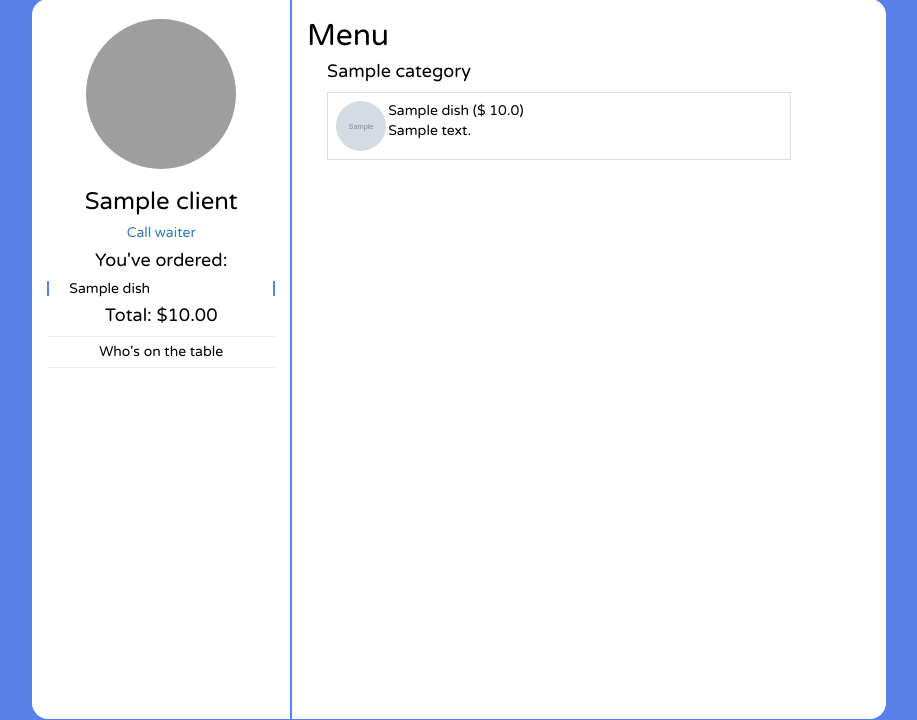
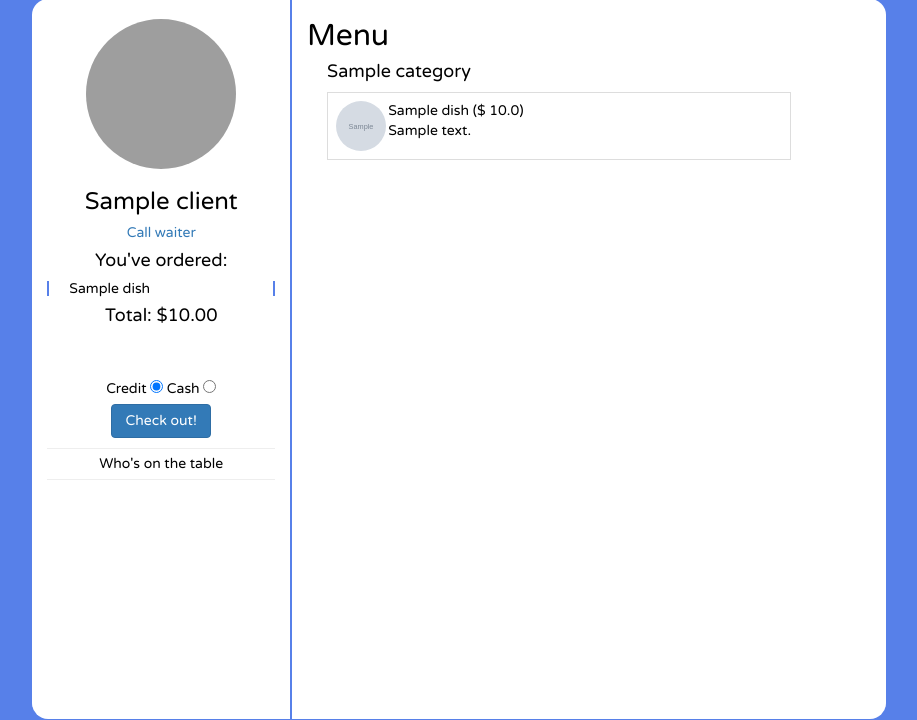
Before and after one commit to raphaelzin/EasyOrder, a Rails app: page /tables/home in a window 1280 px wide. Shown: the part 56-776 px from the top of the page, without its empty margins (181-1098 px from the left). Run offline with Rails 7, Linux system fonts and the light colour scheme; the visitor is signed in with stand-in values (Sample User, id 1); data comes from the database, SQL or seed files in the repository; tables that the repository leaves empty hold one stand-in row (values such as "Sample post"); grey boxes marked "Sample" are stand-in pictures; data that the repository does not hold is empty; style sheets or scripts are compiled from the project's sources; parts of the project's set-up code (start-up, migrations or seed data) failed here and were passed over; some libraries are stand-ins or nearby versions; grey boxes are pictures that could not be loaded.

Commit message:
Check out option added

```diff
--- a/app/assets/stylesheets/application.css
+++ b/app/assets/stylesheets/application.css
@@ -24,6 +24,11 @@ body
 	font-family: 'Varela Round', sans-serif;
 	color: #000;
 	/*overflow: hidden;*/
+}
+
+.checkOutBtn
+{
+	width: 100px;
 }
 
 .dishPicture
--- a/app/controllers/tables_controller.rb
+++ b/app/controllers/tables_controller.rb
@@ -1,6 +1,8 @@
 class TablesController < ApplicationController
   def welcome
-    # reset_session
+    if current_client.present? and current_table.present?
+      redirect_to tables_home_path
+    end
   end
 
   def redirect_to_table
@@ -26,7 +28,6 @@ class TablesController < ApplicationController
 
   def home
   	@new = Client.new
-
     if not current_table.present?
       session[:table_id] = params[:id]
     end
@@ -80,7 +81,7 @@ class TablesController < ApplicationController
 
       c.dishes = []
       c.done = false
-      flash[:error] = "Order total = #{@order.bill_value} in #{@order.dishes.count}"
+      flash[:success] = "Table finished"
     end
     if done
 
--- a/app/views/layouts/application.html.erb
+++ b/app/views/layouts/application.html.erb
@@ -33,6 +33,11 @@
       </div>
     <%end%>
 
+    <% current_admin.inspect %>
+    <% current_client.inspect %>
+    <% current_waiter.inspect %>
+    <% current_table.inspect %>
+
     <%= yield %>
 
     <!-- Flash -->
@@ -57,9 +62,6 @@
     </script>
     <!-- Flash End -->
     <br>
-    <% current_admin.inspect %>
-  	<% current_client.inspect %>
-    <% current_waiter.inspect %>
-    <% current_table.inspect %>
+
   </body>
 </html>
--- a/app/views/tables/home.html.erb
+++ b/app/views/tables/home.html.erb
@@ -1,3 +1,4 @@
+
 <div id="container" class="col-lg-8 col-lg-offset-2 col-md-10 col-md-offset-1 tableHome">
 
 <div class="col-lg-4 col-md-4" id="profile">
@@ -14,6 +15,7 @@
 
 	<h5><%=link_to "Call waiter", toggle_request_table_path(current_client.table,table_id: current_client.table), user: 2, method: :post %></h5>
 	<%end%>
+
 	<!-- Request Waiter End -->
 
 	<!-- Orders -->
@@ -30,7 +32,19 @@
 		<h4>Aren't you hungry?</h4>
 	<% end %>
 	<!-- Orders End -->
+	<!-- Check out -->
+	<br><br>
+	<div>
+	<%= form_tag toggle_check_out_table_client_path(current_table,current_client) do %>
 
+			Credit <%= radio_button_tag(:payment_method, "Credit", true,:item_wrapper_class => 'inline') %>
+
+			Cash <%= radio_button_tag(:payment_method, "Cash",:item_wrapper_class => 'inline') %><br>
+
+			<%= submit_tag 'Check out!', :class => 'btn btn-primary checkOutBtn'%>
+	<% end %>
+	</div>
+	<!-- Check out END -->
 	<% else %>
 		<%= form_for([current_table,@new]) do |f| %>
 			<%= f.label :name %><br>
--- a/app/views/tables/welcome.html.erb
+++ b/app/views/tables/welcome.html.erb
@@ -2,9 +2,6 @@
 	<img src="http://homologacao.digitalmenu.com.br/files/07192015112137logo.png" id="restaurant-logo">
 	<% if current_client.present? %>
 	<%=form_tag(tables_redirect_to_table_path) do %>
-
-
-
 		Enter Table Code:
 	    <%= text_field_tag :code,"", maxlength: 15, class: "form-control", placeholder: "Ask the waiter for your code" %><br>
 	    <%= submit_tag 'Go to table', class: "form-control btn-primary" %>
--- a/app/views/waiters/tables.html.erb
+++ b/app/views/waiters/tables.html.erb
@@ -18,7 +18,9 @@
         			{ confirm: 'Is this client not done?' }, :class => 'pull-right'){}%>
 
 					<br>
-					($<%= number_with_precision(c.bill_value, :precision => 2) %>)<br>
+					($<%= number_with_precision(c.bill_value, :precision => 2) %>)
+					<span class="pull-right">Paying with <%= c.payment_method %></span>
+					<br>
 					<% link_to "Delete client", table_client_path(t,c), method: :delete %>
 
 					<div class="tableOrders">
@@ -50,7 +52,7 @@
 				</a>
 			<% end %>
 
-			<%= link_to "Finish table", finish_table_table_path(t.waiter,table_id: t.id), method: :post, data: { confirm: 'Do you really want to Finish this table?' }%>
+			<%= link_to_if((t.clients.count != 0), 'Finish table', finish_table_table_path(t.waiter,table_id: t.id), method: :post, data: { confirm: 'Do you really want to Finish this table?' }){}%>
 
 		</div> <!-- Tables -->
 	<%end%>
--- a/config/routes.rb
+++ b/config/routes.rb
@@ -38,7 +38,6 @@ Rails.application.routes.draw do
   	resources :clients do
   		post :add_dish, on: :member
       post :remove_dish, on: :member
-
       post :toggle_check_out, on: :member
       post :toggle_done, on: :member
   	end
```
Also changed, not shown: app/controllers/clients_controller.rb (+10 -2 lines).
